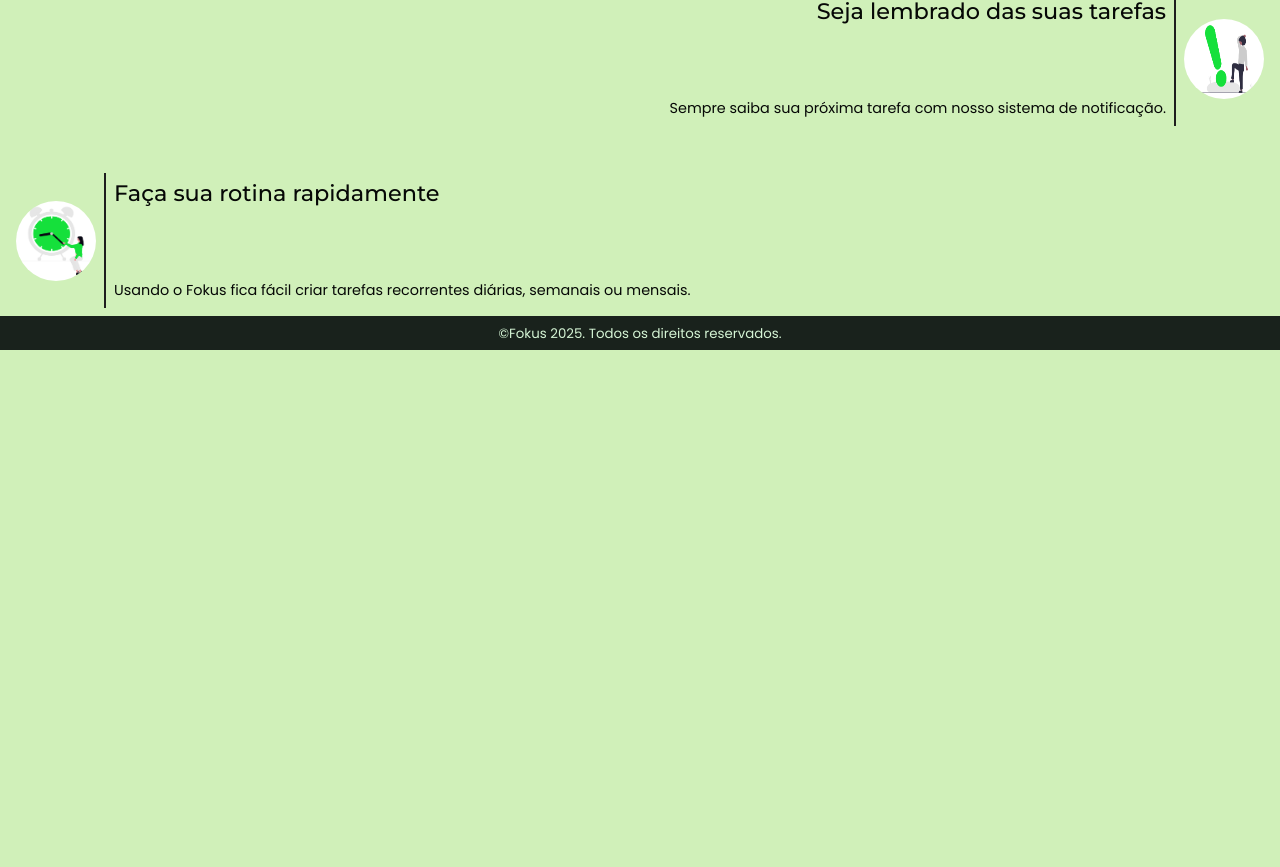
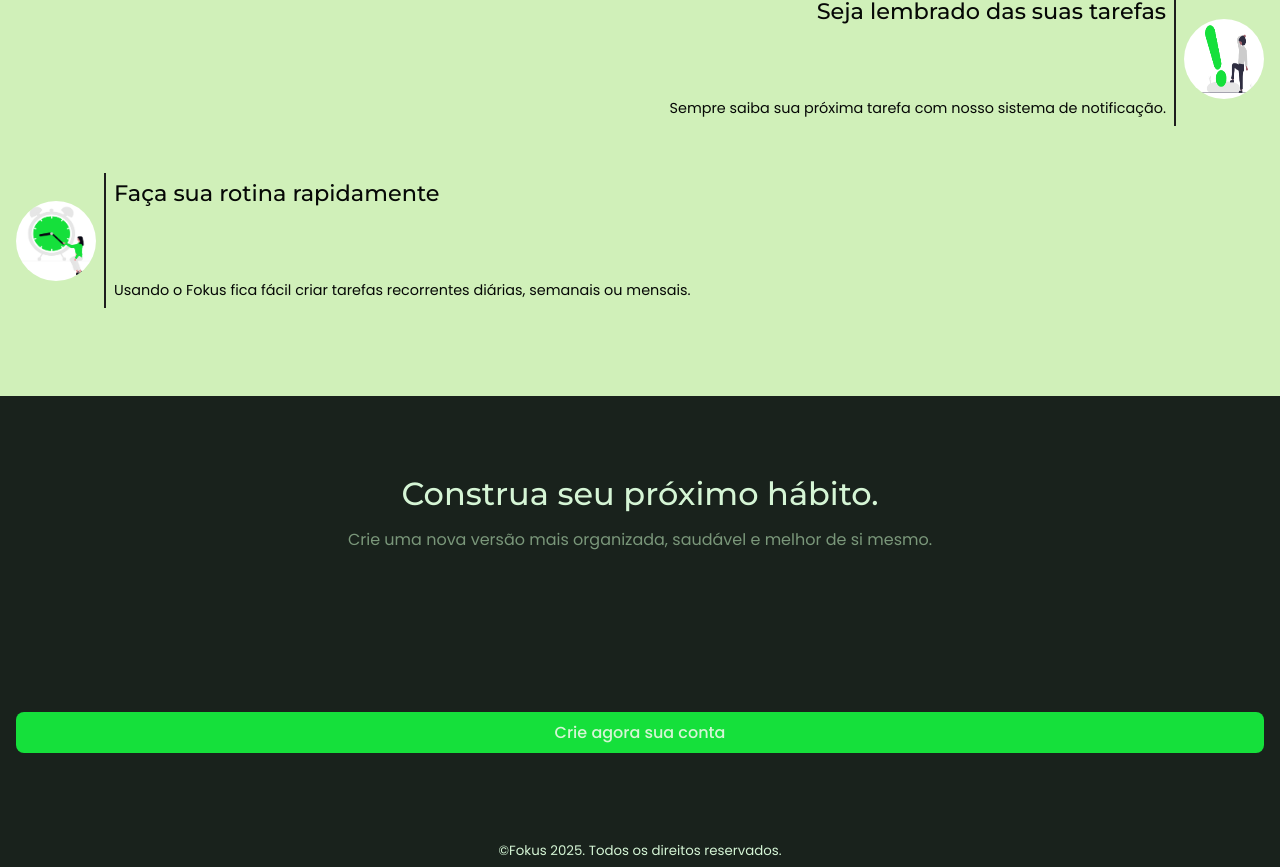
Before and after one commit to GabAlmeyda/fokus, a React (Vite) app in the folder apps/client/: page / in a window 1280 px wide. Shown: the part 1375-2242 px from the top of the page. Before the commit the page ends 1725 px from the top, so only its background shows below. Built offline with nearby package versions, Linux system fonts and the light colour scheme.

Commit message:
feat(client): adicionada a parte do CTA da landing page

```diff
--- a/apps/client/src/index.css
+++ b/apps/client/src/index.css
@@ -65,7 +65,7 @@ button {
 
 h1, h2, h3, h4, h5, h6 {
   font-family: var(--font-heading);
-  font-weight: 600;
+  font-weight: 500;
   line-height: 1.1;
   font-size: 1.7rem;
   text-wrap: balance;
--- a/apps/client/src/pages/LandingPage/LandingPage.module.css
+++ b/apps/client/src/pages/LandingPage/LandingPage.module.css
@@ -41,3 +41,35 @@
 
   margin-top: 10rem;
 }
+
+/* CTA SECTION */
+.cta {
+  margin: -1rem;
+  margin-top: 5rem;
+  padding: 1rem;
+  padding-top: 5rem;
+
+  background-color: var(--bg-inverse);
+
+  text-align: center;
+}
+
+.cta * {
+  color: var(--text-inverse);
+}
+
+.cta h2 {
+  font-size: 2rem;
+  font-weight: 500;
+}
+
+.cta p {
+  margin-top: 1rem;
+
+  font-size: 1rem;
+  color: var(--text-muted);
+}
+
+.cta__btn {
+  margin-block: 10rem 5rem;
+}
--- a/apps/client/src/pages/LandingPage/LandingPage.tsx
+++ b/apps/client/src/pages/LandingPage/LandingPage.tsx
@@ -46,6 +46,17 @@ export default function LandingPage(): JSX.Element {
             description="Usando o Fokus fica fácil criar tarefas recorrentes diárias, semanais ou mensais."
           />
         </section>
+
+        <section className={styles.cta}>
+          <h2>Construa seu próximo hábito.</h2>
+          <p>
+            Crie uma nova versão mais organizada, saudável e melhor de si mesmo.
+          </p>
+
+          <div className={styles.cta__btn}>
+            <Button>Crie agora sua conta</Button>
+          </div>
+        </section>
       </Main>
     </PageView>
   );
```
